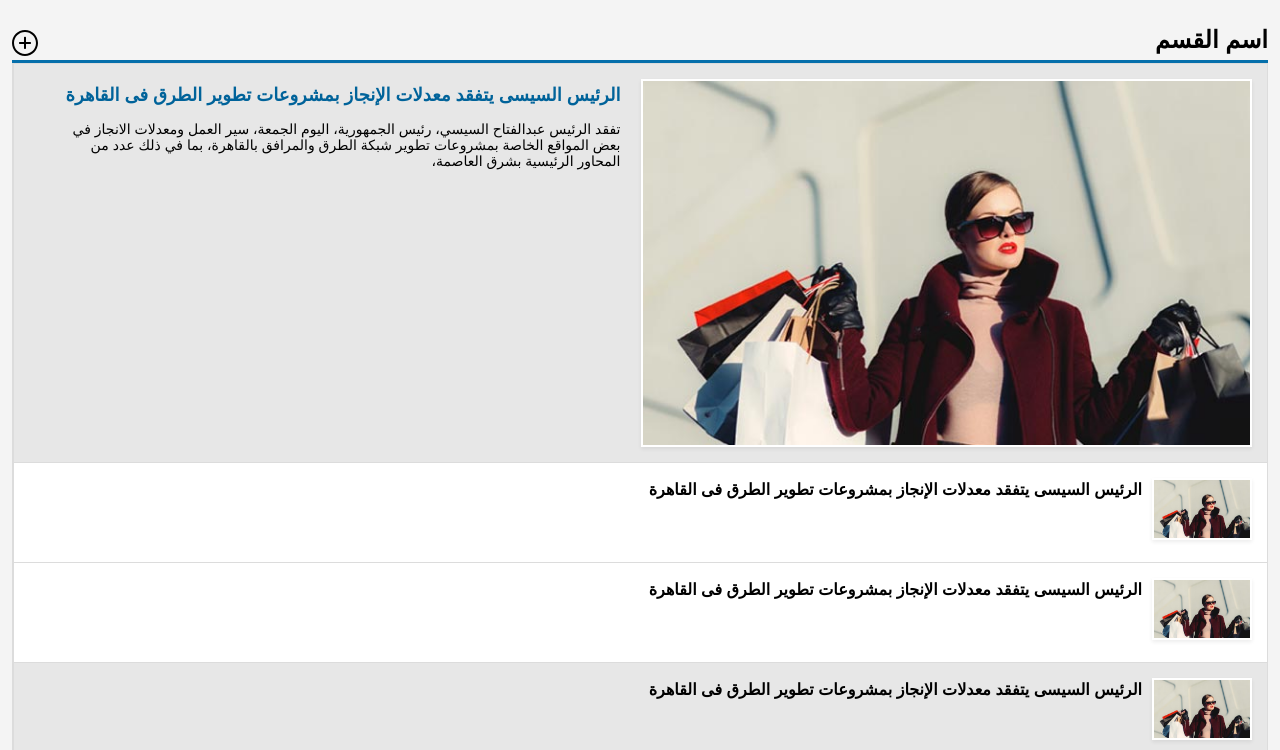
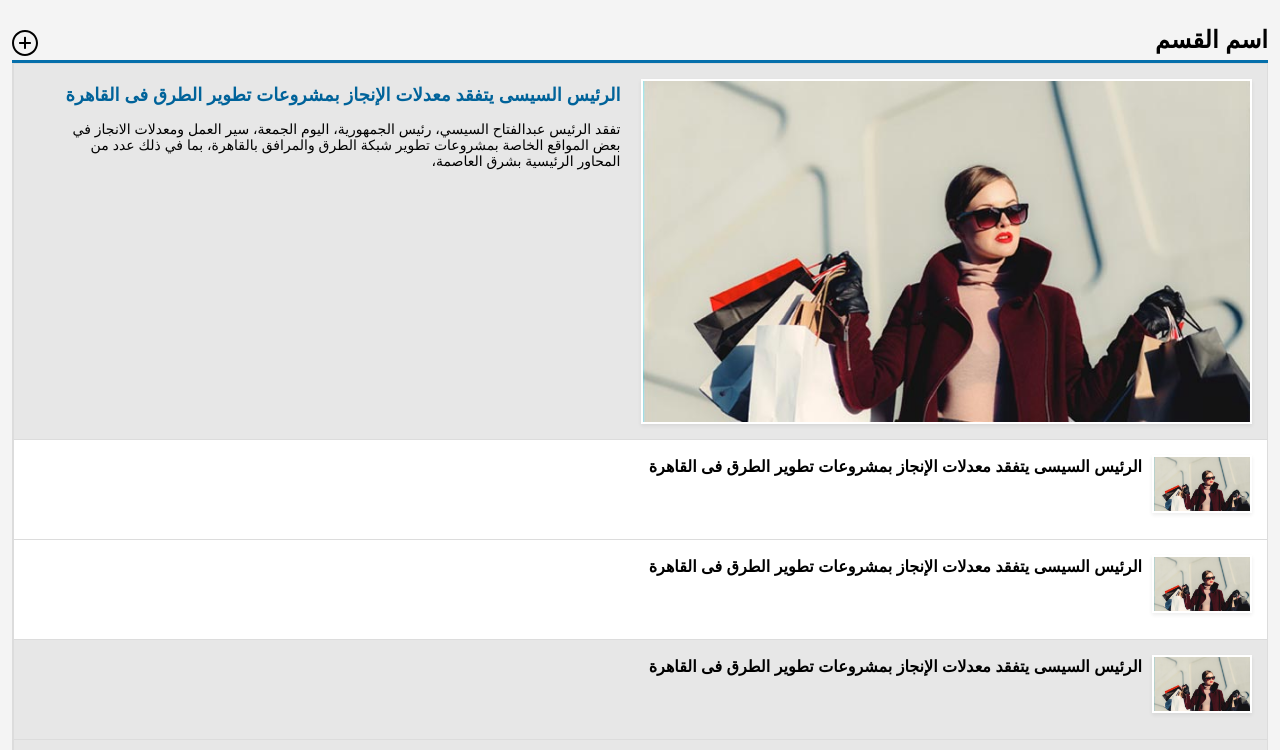
Before and after one commit to gergesfayez/besaraha, a website: page build/index.html in a window 1280 px wide. Shown: the part 1051-1801 px from the top of the page. Drawn offline with Linux system fonts and the light colour scheme.

Commit message:
--- Auto-Git Commit ---

```diff
--- a/src/scss/components/nc/_nc1.scss
+++ b/src/scss/components/nc/_nc1.scss
@@ -11,9 +11,12 @@
              border-bottom: 0;
          }
          .img-cont,
-         picture {
+         {
              border: 2px solid #fff;
              box-shadow: $box-shadow-sm;
+             &:after {
+                 padding-top: 56.25%;
+             }
          }
          @media(min-width: 768px) {
              width: 50%;
@@ -33,6 +36,9 @@
          .img-cont,
          picture {
              width: 100%;
+             &:after {
+                 padding-top: 56.25%;
+             }
          }
          .txt-cont {
              width: 100%;
```
Also changed, not shown: build/css/home.css, 1 other file.
